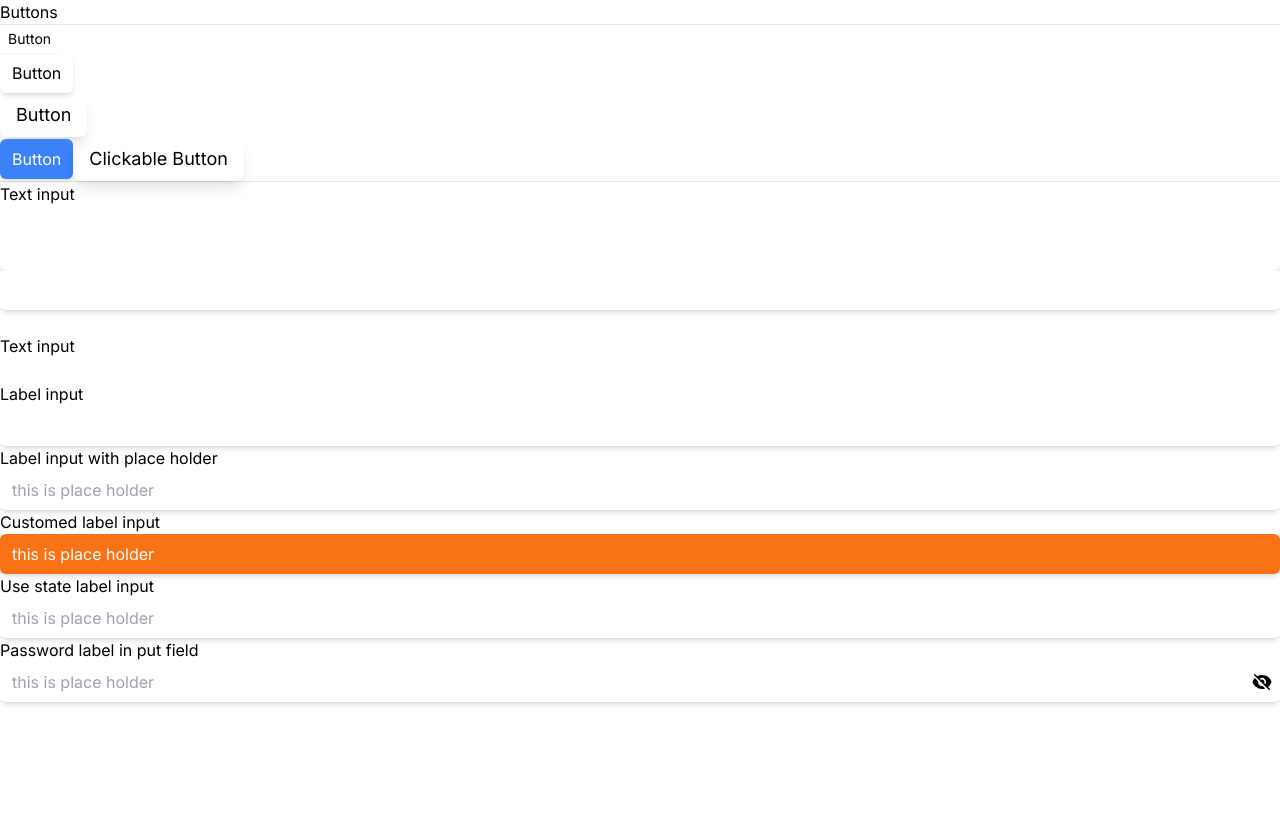
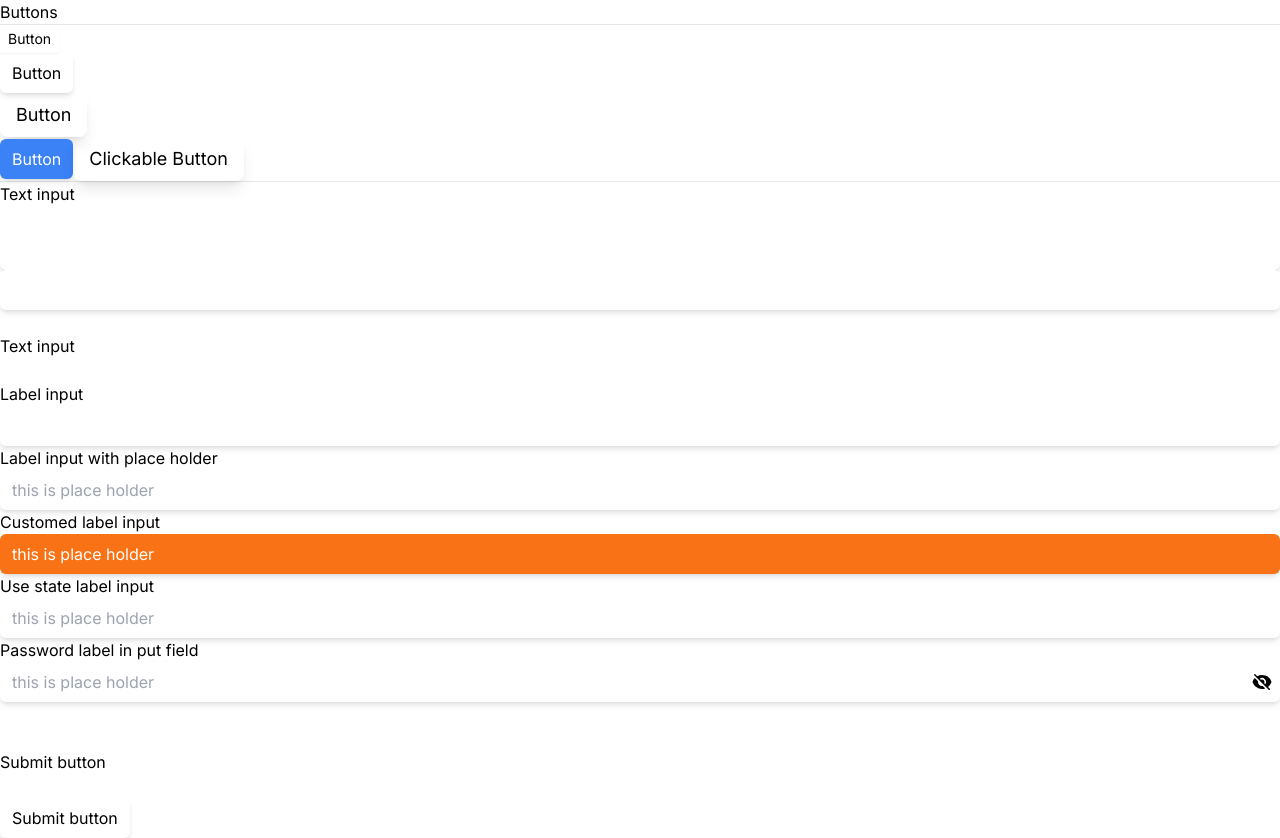
Before and after one commit to vanhuyvo1997/my-task, a Next.js app: page /test-ui in a window 1280 px wide. Before the commit the page ends 800 px from the top, so only its background shows below. Built offline with nearby package versions, Linux system fonts and the light colour scheme.

Commit message:
update test ui page

```diff
--- a/app/test-ui/page.tsx
+++ b/app/test-ui/page.tsx
@@ -3,6 +3,7 @@ import { useState } from "react";
 import Button from "../_components/button";
 import TextInput from "../_components/text-input";
 import LabelTextInput from "../_components/label-text-input";
+import SubmitButton from "../_components/submit-button";
 
 export default function TestUIPage() {
 
@@ -71,5 +72,13 @@ export default function TestUIPage() {
             onClearText={handleClearText} onChange={handleChangeText} value={changableValue}
         />
 
+        <br />
+        <br />
+        <h1>Submit button</h1>
+        <br />
+        <form action={async (data) => { await new Promise(resolve => setTimeout(resolve, 3000)); }}>
+            <SubmitButton content="Submit button" />
+        </form>
+
     </div>
 }
```
